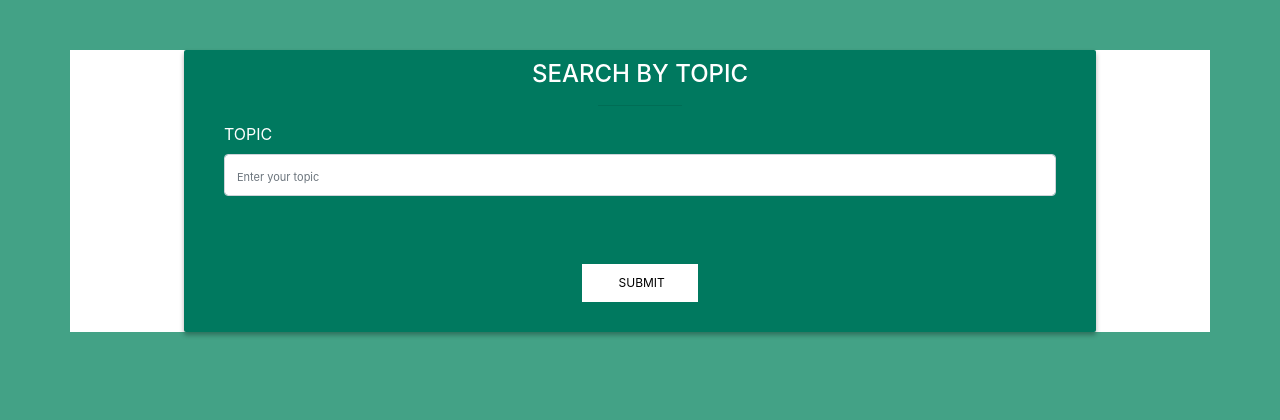
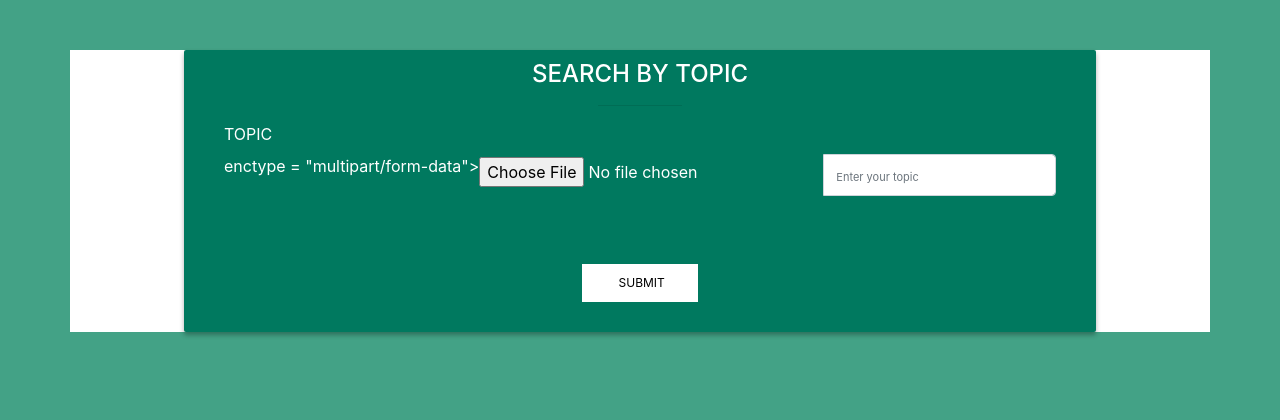
Before and after one commit to pranavgurditta/Demo-Custom-Vision-AI, a Flask app: page /search_topic in a window 1280 px wide. Shown: the top 420 px of the page. Run offline with Flask 2, Linux system fonts and the light colour scheme; parts of the project's set-up code (start-up, migrations or seed data) failed here and were passed over; some libraries are stand-ins or nearby versions.

Commit message:
Update search_topic.html

```diff
--- a/templates/search_topic.html
+++ b/templates/search_topic.html
@@ -158,7 +158,8 @@ span.input-group-addon i {
 							<label for="name" class="cols-sm-2 control-label"> TOPIC </label>
 							<div class="cols-sm-3">
 								<div class="input-group">
-
+									enctype = "multipart/form-data">
+        								<input type = "file" name = "file" />
 									<input type="text" class="form-control" name="name" id="name"  placeholder="Enter your topic"/>
 								</div>
 
```
